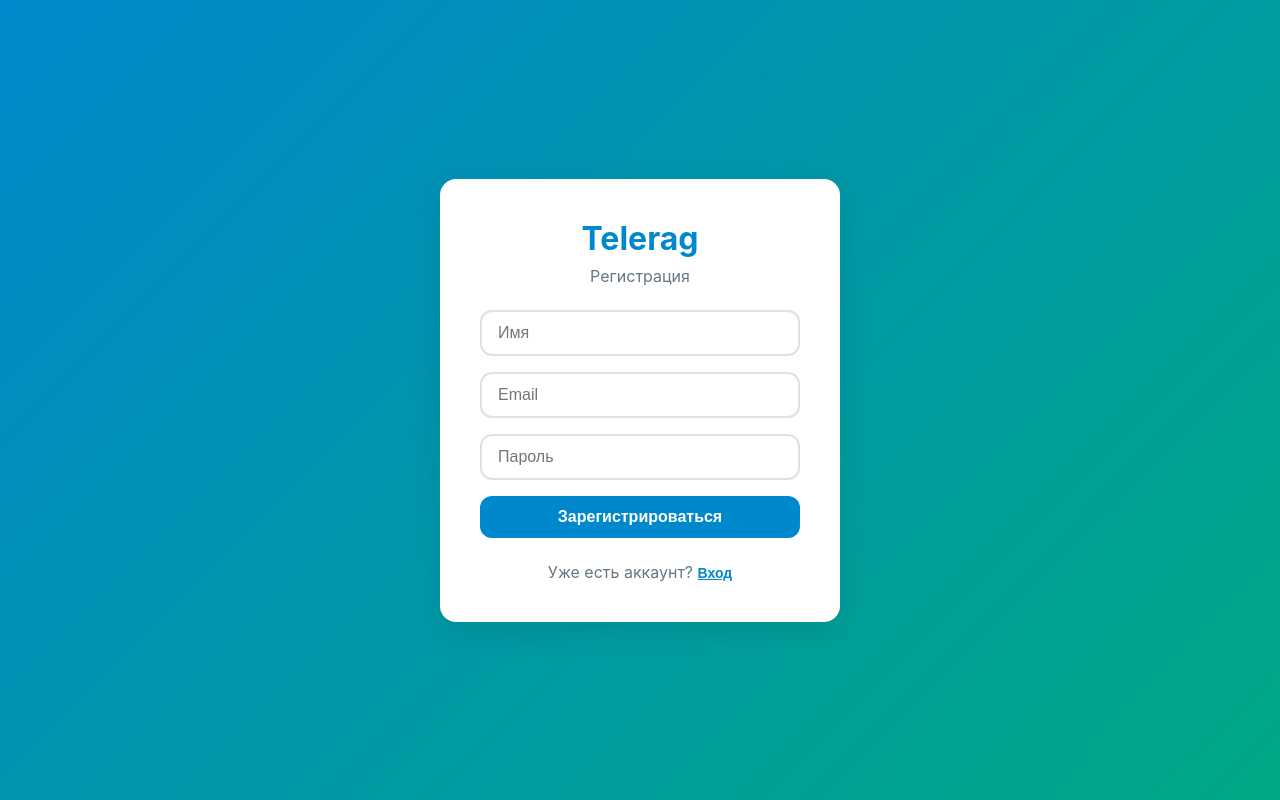
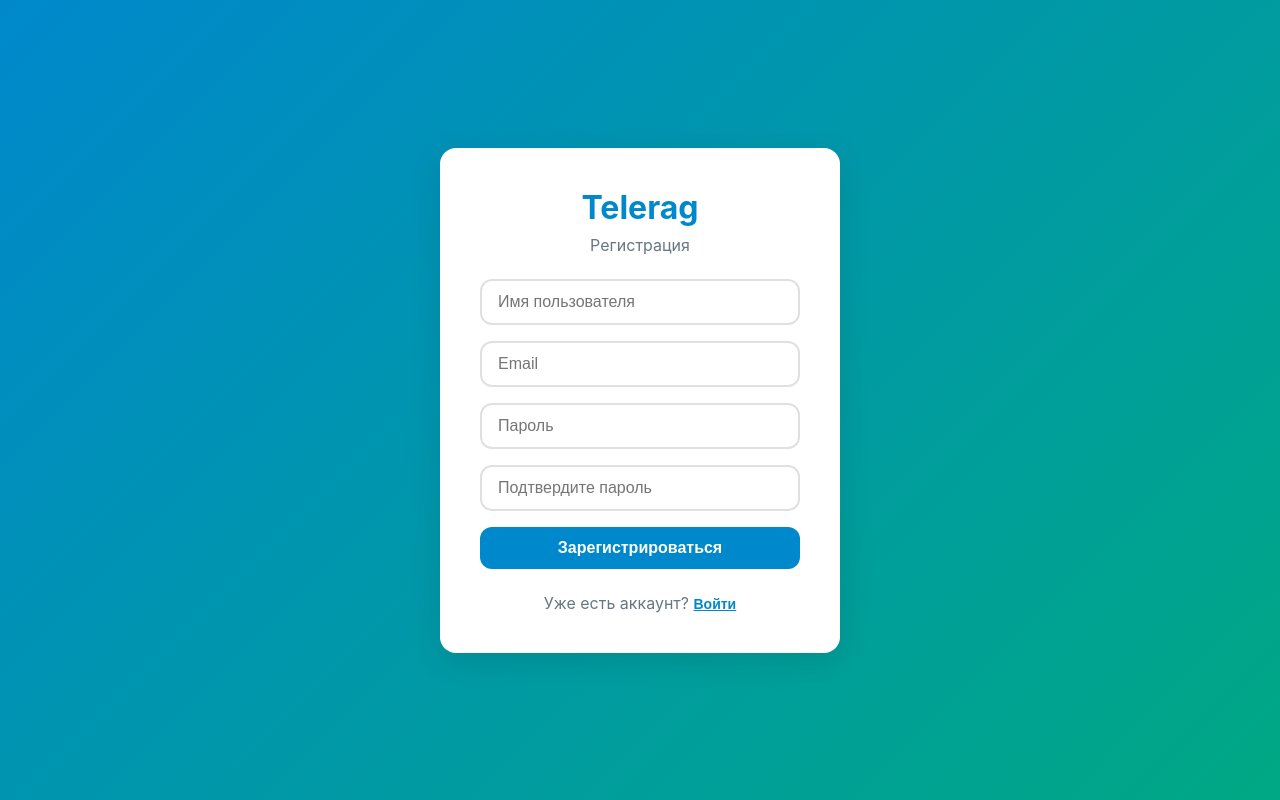
Before and after one commit to sasungmonitornyj-lgtm/teleraga, a React (Vite) app in the folder frontend/: page / in a window 1280 px wide. Both pictures are taken after a click on the button "Зарегистрироваться". Built offline with nearby package versions, Linux system fonts and the light colour scheme.

Commit message:
Update Register.jsx

```diff
--- a/frontend/src/components/Auth/Register.jsx
+++ b/frontend/src/components/Auth/Register.jsx
@@ -1,14 +1,28 @@
+import React, { useState } from 'react';
+import { useAuth } from '../../contexts/AuthContext';
 import './Auth.css';
-import React, { useState } from 'react';
 
-const Register = ({ onSwitch, onRegister }) => {
+const Register = ({ onSwitch }) => {
   const [username, setUsername] = useState('');
   const [email, setEmail] = useState('');
   const [password, setPassword] = useState('');
+  const [confirmPassword, setConfirmPassword] = useState('');
+  const [localError, setLocalError] = useState('');
+  const [loading, setLoading] = useState(false);
+  const { register, error } = useAuth();
 
-  const handleSubmit = (e) => {
+  const handleSubmit = async (e) => {
     e.preventDefault();
-    onRegister({ username, email, password });
+
+    if (password !== confirmPassword) {
+      setLocalError('Пароли не совпадают');
+      return;
+    }
+
+    setLocalError('');
+    setLoading(true);
+    await register(username, email, password);
+    setLoading(false);
   };
 
   return (
@@ -17,13 +31,19 @@ const Register = ({ onSwitch, onRegister }) => {
         <h1>Telerag</h1>
         <p>Регистрация</p>
 
+        {(error || localError) && (
+          <div className="auth-error">{localError || error}</div>
+        )}
+
         <form onSubmit={handleSubmit}>
           <input
             type="text"
-            placeholder="Имя"
+            placeholder="Имя пользователя"
             value={username}
             onChange={(e) => setUsername(e.target.value)}
             required
+            minLength={3}
+            disabled={loading}
           />
           <input
             type="email"
@@ -31,6 +51,7 @@ const Register = ({ onSwitch, onRegister }) => {
             value={email}
             onChange={(e) => setEmail(e.target.value)}
             required
+            disabled={loading}
           />
           <input
             type="password"
@@ -38,13 +59,27 @@ const Register = ({ onSwitch, onRegister }) => {
             value={password}
             onChange={(e) => setPassword(e.target.value)}
             required
+            minLength={6}
+            disabled={loading}
           />
-          <button type="submit">Зарегистрироваться</button>
+          <input
+            type="password"
+            placeholder="Подтвердите пароль"
+            value={confirmPassword}
+            onChange={(e) => setConfirmPassword(e.target.value)}
+            required
+            disabled={loading}
+          />
+          <button type="submit" disabled={loading}>
+            {loading ? 'Регистрация...' : 'Зарегистрироваться'}
+          </button>
         </form>
 
         <p>
           Уже есть аккаунт?{' '}
-          <button onClick={onSwitch}>Вход</button>
+          <button onClick={onSwitch} className="link-button">
+            Войти
+          </button>
         </p>
       </div>
     </div>
```
